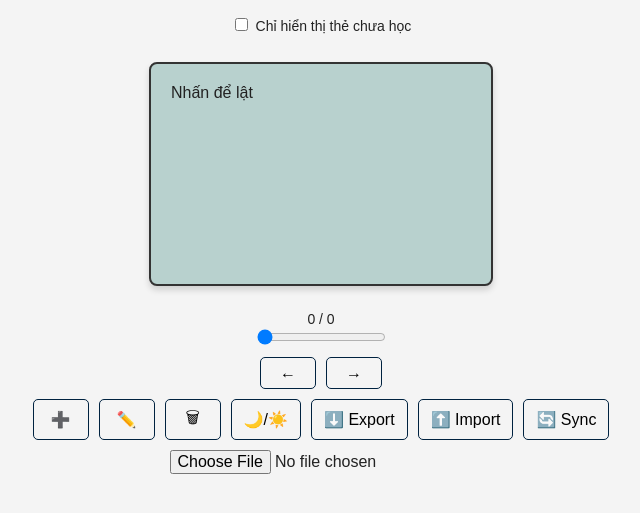
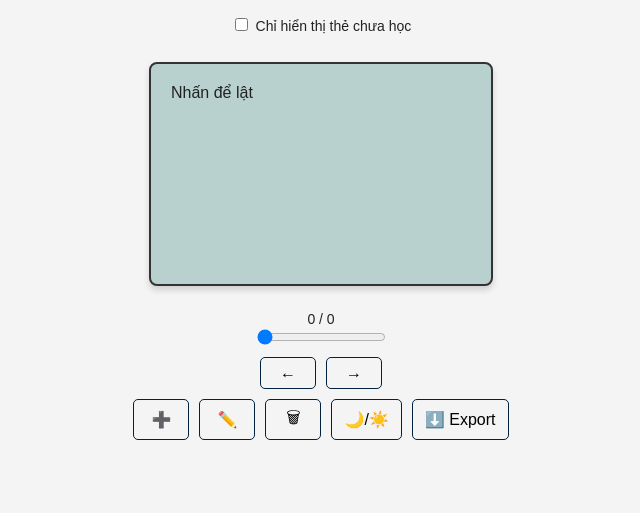
Before and after one commit to jestty/flashcard-appv, a website: page index.html in a window 1280 px wide. Shown: the part 123-636 px from the top of the page, without its empty margins (319-959 px from the left). Drawn offline with Linux system fonts and the light colour scheme.

Commit message:
Remove import and sync functionality for data.json
Removed import and sync buttons for data.json.

```diff
--- a/index.html
+++ b/index.html
@@ -58,17 +58,8 @@
       <button id="deleteBtn">🗑</button>
       <button id="themeToggleBtn">🌙/☀️</button>
 
-      <!-- Export / Import data.json -->
+      <!-- Export data.json -->
       <button id="exportBtn" title="Tải data.json">⬇️ Export</button>
-      <button id="importBtn" title="Tải lên data.json">⬆️ Import</button>
-      <button id="syncBtn" title="Đồng bộ từ data.json">🔄 Sync</button>
-      <input
-        id="importInput"
-        type="file"
-        accept=".json"
-        class="hidden-input"
-        title="Upload data.json file"
-      />
     </div>
 
     <!-- Form modal -->
```
